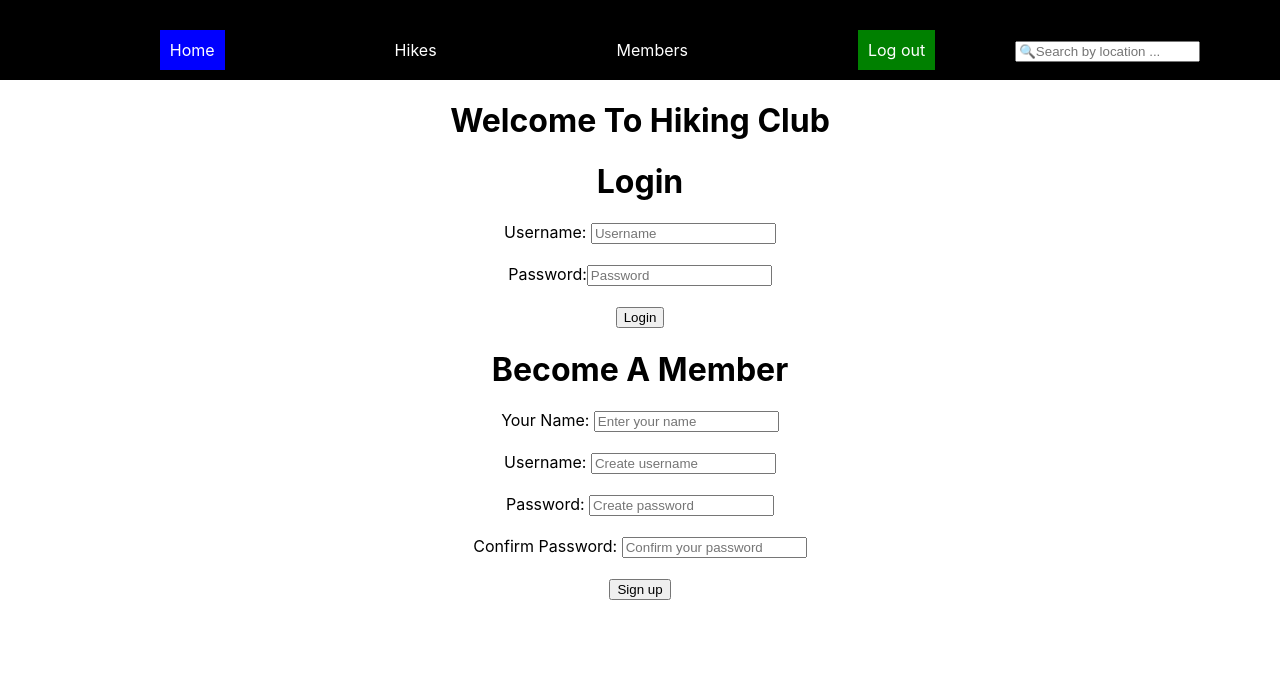
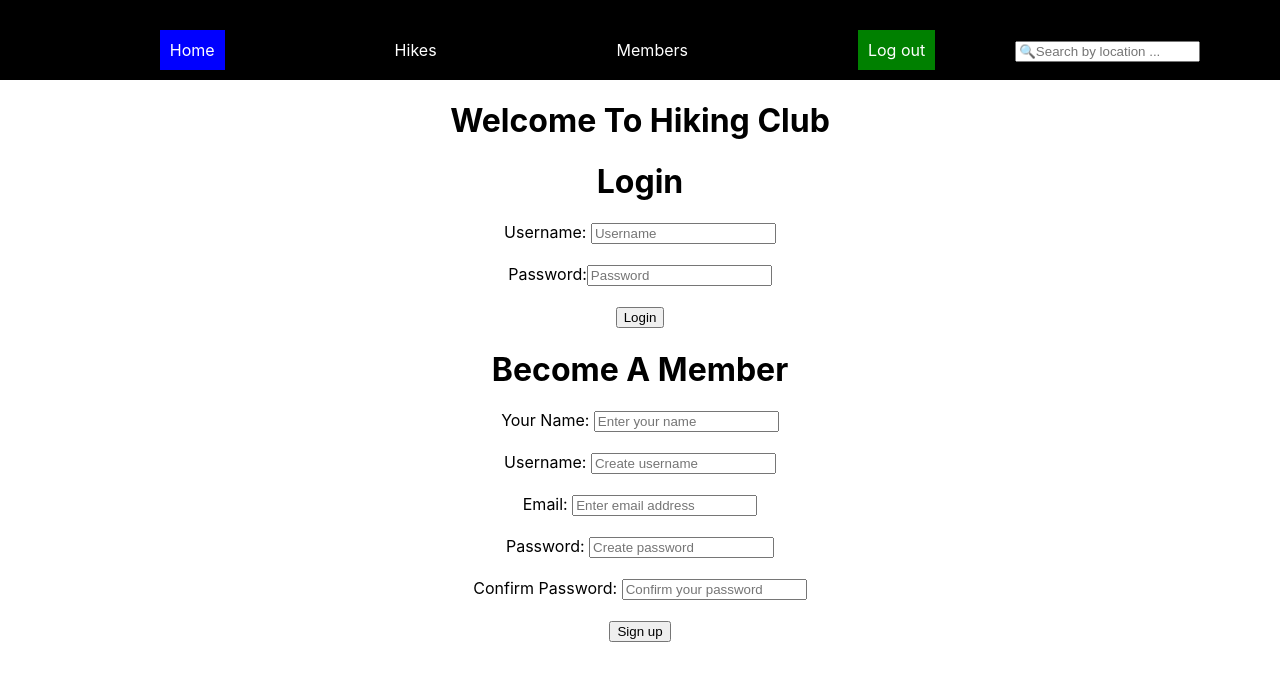
Before and after one commit to chefvivica/hiking_club_frontend, a React (Create React App) app: page / in a window 1280 px wide. Shown: the top 680 px of the page. Built offline with nearby package versions, Linux system fonts and the light colour scheme; no server answers.

Commit message:
can add member

```diff
--- a/src/components/Signup.js
+++ b/src/components/Signup.js
@@ -10,6 +10,7 @@ export class Signup extends Component {
   state = {
     name: '',
     username: '',
+    email: '',
     password: '',
     confirmation: ''
   }
@@ -25,28 +26,31 @@ export class Signup extends Component {
     const {name, username, password} = this.state
 
     if(this.state.password === this.state.confirmation){
-      console.log(this.state)
+      // console.log(this.state)
 
       fetch('http://localhost:3000/members', {
         method: "POST",
         headers: {
-          'Content-Type': 'application/json',
-          Accept: 'application/json'
+          "Content-Type": "application/json",
+          Accept: "application/json"
         },
         body: JSON.stringify({
-          name: name,
-          username: username,
-          password: password
+          name: this.state.name,
+          username: this.state.username,
+          email: this.state.email,
+          password: this.state.password
         })
       })
         .then(resp => resp.json())
-        .then(this.props.addMember)
+        .then(console.log)
+    } else {
+      alert("Passwords don't match")
     }
   }
 
   render() {
 
-    const { name, username, password, confirmation } = this.state
+    const { name, username, email, password, confirmation } = this.state
 
     return (
       <div>
@@ -70,6 +74,17 @@ export class Signup extends Component {
               name="username"
               value={username}
               placeholder="Create username"
+              onChange={this.handleChange}
+            />
+          </div>
+          <br></br>
+          <div>
+            <label htmlFor="email">Email: </label>
+            <input
+              type="text"
+              name="email"
+              value={email}
+              placeholder="Enter email address"
               onChange={this.handleChange}
             />
           </div>
```
